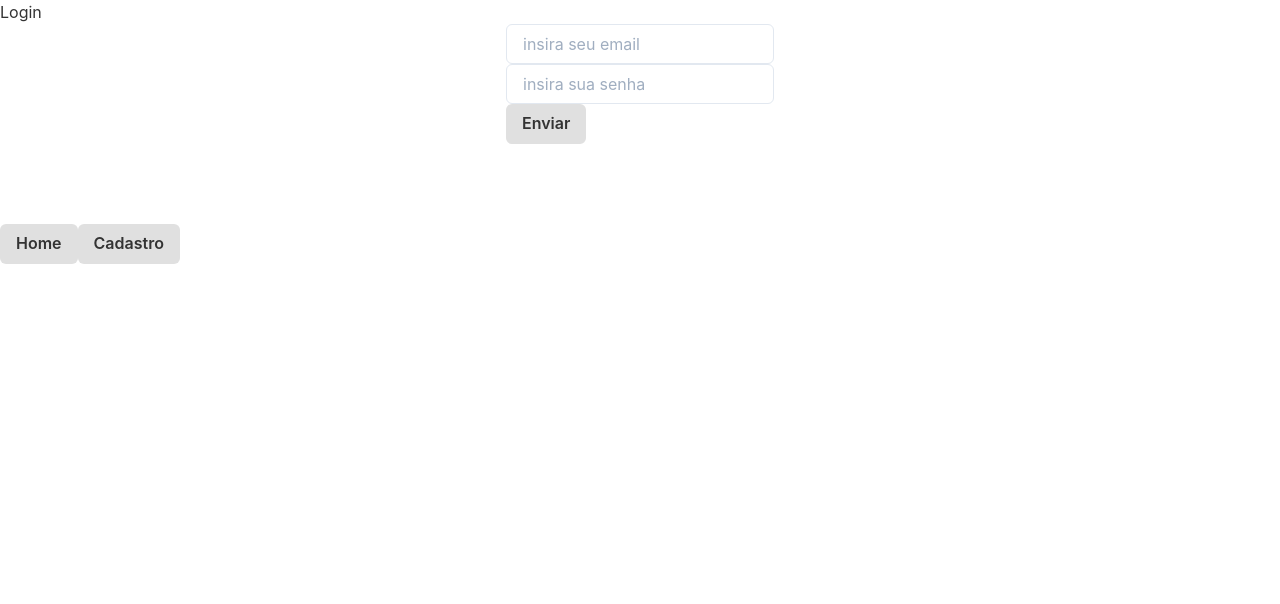
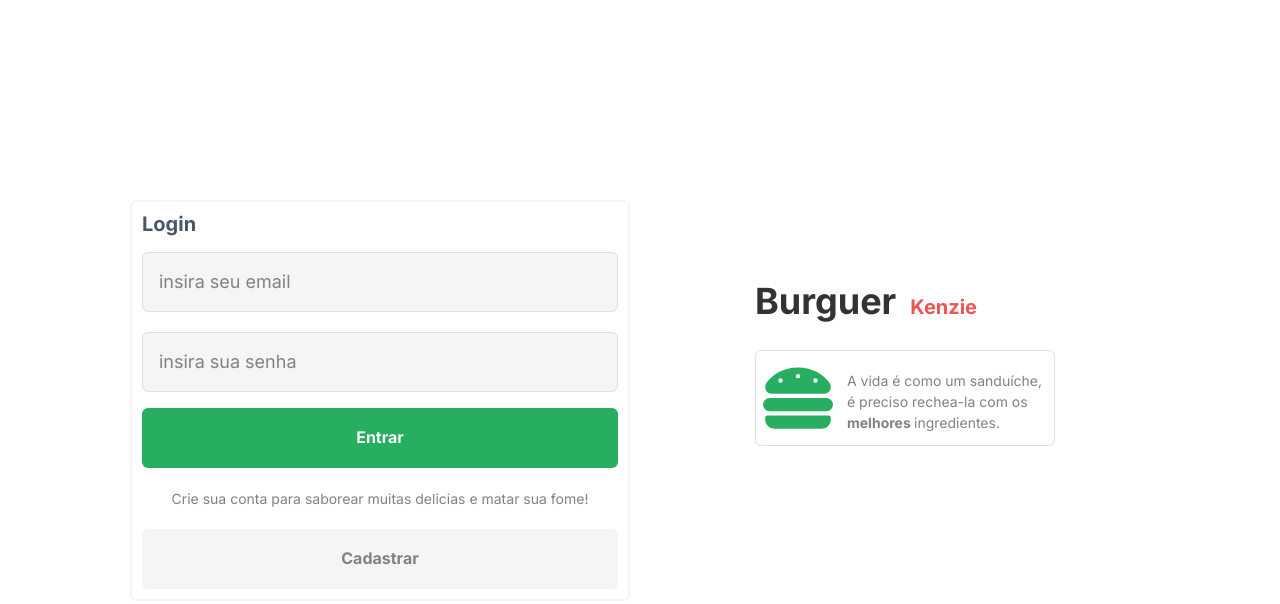
Before and after one commit to HardBoris/HardBoris-Hamburgueria, a React (Create React App) app: page / in a window 1280 px wide. Shown: the top 604 px of the page. Built offline with nearby package versions, Linux system fonts and the light colour scheme.

Commit message:
feat: login almost ready

```diff
--- a/package.json
+++ b/package.json
@@ -3,6 +3,7 @@
   "version": "0.1.0",
   "private": true,
   "dependencies": {
+    "@chakra-ui/icons": "^1.1.1",
     "@chakra-ui/react": "^1.7.4",
     "@emotion/react": "^11",
     "@emotion/styled": "^11",
--- a/public/index.html
+++ b/public/index.html
@@ -24,7 +24,11 @@
       work correctly both with client-side routing and a non-root public URL.
       Learn how to configure a non-root public URL by running `npm run build`.
     -->
-    <title>React App</title>
+    <link
+      href="https://fonts.googleapis.com/css2?family=Inter:wght@400;500;700&display=swap"
+      rel="stylesheet"
+    />
+    <title>Burguer Kenzie</title>
   </head>
   <body>
     <noscript>You need to enable JavaScript to run this app.</noscript>
--- a/src/components/Formulario/Input.tsx
+++ b/src/components/Formulario/Input.tsx
@@ -1,34 +1,111 @@
 import {
   FormControl,
-  // FormErrorMessage,
+  FormErrorMessage,
+  FormLabel,
   Input as ChakraInput,
-  InputProps as ChakraInputProps,
+  InputGroup,
+  InputLeftElement,
+  InputProps,
+  InputRightElement,
 } from "@chakra-ui/react";
-import { ForwardRefRenderFunction, useState, forwardRef } from "react";
+import {
+  ForwardRefRenderFunction,
+  useState,
+  forwardRef,
+  useEffect,
+  useCallback,
+} from "react";
+import { FieldError } from "react-hook-form";
+import { IconType } from "react-icons";
 
-interface InputProps extends ChakraInputProps {
+interface EntradaProps extends InputProps {
   name: string;
   register: any;
-  error?: string;
+  label?: string;
+  error?: FieldError | null;
+  iconLeft?: IconType;
+  iconRight?: IconType;
 }
 
-const Entrada: ForwardRefRenderFunction<HTMLInputElement, InputProps> = (
-  { name, register, error, ...rest },
+type statusOptions = {
+  [key: string]: string;
+};
+
+const statusColor: statusOptions = {
+  default: "cinza.100",
+  error: "status.negative",
+  focus: "cinza.600",
+  filled: "status.success",
+};
+
+const Entrada: ForwardRefRenderFunction<HTMLInputElement, EntradaProps> = (
+  {
+    name,
+    register,
+    label,
+    error = null,
+    iconLeft: Licon,
+    iconRight: Ricon,
+    ...rest
+  },
   ref
 ) => {
   const [value, setValue] = useState("");
+  const [status, setStatus] = useState("default");
+
+  useEffect(() => {
+    if (error) {
+      return setStatus("error");
+    }
+  }, [error]);
+
+  const handleInputFocus = useCallback(() => {
+    if (!error) {
+      setStatus("focus");
+    }
+  }, [error]);
+
+  const handleInputBlur = useCallback(() => {
+    if (value.length > 1 && !error) {
+      return setStatus("filled");
+    }
+  }, [error, value]);
 
   return (
     <>
-      <FormControl>
-        <ChakraInput
-          value={value}
-          onChangeCapture={(event) => setValue(event.currentTarget.value)}
-          error={error}
-          {...register(name)}
-          ref={ref}
-          {...rest}
-        />
+      <FormControl isInvalid={!!error}>
+        {!!label && <FormLabel>{label}</FormLabel>}
+        <InputGroup>
+          {Licon && (
+            <InputLeftElement color={statusColor[status]}>
+              <Licon />
+            </InputLeftElement>
+          )}
+          <ChakraInput
+            name={name}
+            onChangeCapture={(event) => setValue(event.currentTarget.value)}
+            onFocus={handleInputFocus}
+            onBlurCapture={handleInputBlur}
+            borderColor={statusColor[status]}
+            color={statusColor[status]}
+            bg="cinza.0"
+            variant="outline"
+            size="lg"
+            h="60px"
+            _hover={{ bgColor: "cinza.100" }}
+            _placeholder={{ color: "cinza.300" }}
+            _focus={{ bg: "cinza.100" }}
+            ref={ref}
+            {...register(name)}
+            {...rest}
+          />
+          {Ricon && (
+            <InputRightElement>
+              <Ricon />
+            </InputRightElement>
+          )}
+          {!!error && <FormErrorMessage>{error.message}</FormErrorMessage>}
+        </InputGroup>
       </FormControl>
     </>
   );
--- a/src/components/Formulario/index.tsx
+++ b/src/components/Formulario/index.tsx
@@ -1,4 +1,4 @@
-import { Box, Container } from "@chakra-ui/react";
+import { Box, Container, Flex } from "@chakra-ui/react";
 import { ReactNode } from "react";
 
 interface FormularioProps {
@@ -7,7 +7,18 @@
 }
 
 export const Formulario = ({ children, ...rest }: FormularioProps) => (
-  <Container w="300px" h="200px" as="form" {...rest}>
+  <Flex
+    as="form"
+    w={["300px", "300px", "500px", "500px"]}
+    border="2px solid"
+    borderColor="cinza.0"
+    borderRadius="md"
+    padding="10px"
+    boxSize="max-content"
+    flexDirection="column"
+    margin="auto"
+    {...rest}
+  >
     {children}
-  </Container>
+  </Flex>
 );
--- /dev/null
+++ b/src/components/Header/index.tsx
@@ -0,0 +1,26 @@
+import { Flex, Heading } from "@chakra-ui/react";
+
+export const Header = () => {
+  return (
+    <Flex as="header" h={["12vh"]} w="300px" margin="auto">
+      <Flex
+        w={["300px", "300px", "500px", "500px"]}
+        justifyContent="flex-start"
+        alignItems="baseline"
+        margin="auto"
+      >
+        <Heading as="h1" textAlign="right" paddingRight="7px" color="cinza.600">
+          Burguer
+        </Heading>
+        <Heading
+          textAlign="left"
+          paddingLeft="7px"
+          size="md"
+          color="main.secondary"
+        >
+          Kenzie
+        </Heading>
+      </Flex>
+    </Flex>
+  );
+};
--- /dev/null
+++ b/src/components/Info/index.tsx
@@ -0,0 +1,40 @@
+import { Flex, Text } from "@chakra-ui/react";
+import { FaHamburger } from "react-icons/fa";
+import { theme } from "../../styles/theme";
+
+export const Info = () => {
+  return (
+    <Flex
+      border="1px solid"
+      borderColor="cinza.100"
+      borderRadius="md"
+      h={["12vh"]}
+      w="300px"
+      margin="auto"
+    >
+      <Flex
+        w="70px"
+        h="70px"
+        justifyContent="center"
+        alignItems="center"
+        margin="auto"
+        textAlign="center"
+      >
+        <FaHamburger color={theme.colors.main.primary} size="80px" />
+      </Flex>
+      <Flex
+        w="200px"
+        h="100px"
+        justifyContent="center"
+        alignItems="center"
+        margin="auto"
+      >
+        <Text fontSize="sm" color="cinza.300">
+          A vida é como um sanduíche, é preciso rechea-la com os
+          <b> melhores </b>
+          ingredientes.
+        </Text>
+      </Flex>
+    </Flex>
+  );
+};
--- a/src/contexts/index.tsx
+++ b/src/contexts/index.tsx
@@ -9,6 +9,8 @@
 
 export const AppProvider = ({ children }: AppProviderProps) => (
   <AuthProvider>
-    <ChakraProvider theme={theme}>{children}</ChakraProvider>
+    <ChakraProvider resetCSS theme={theme}>
+      {children}
+    </ChakraProvider>
   </AuthProvider>
 );
--- /dev/null
+++ b/src/pages/Login/LoginForm.tsx
@@ -0,0 +1,60 @@
+import { Button, Heading, Text, VStack } from "@chakra-ui/react";
+import { DeepMap, FieldError, FieldValues } from "react-hook-form";
+import { useHistory } from "react-router-dom";
+import { Formulario } from "../../components/Formulario";
+import { Input } from "../../components/Formulario/Input";
+
+interface LoginFormProps {
+  Enviar: () => void;
+  errors: DeepMap<FieldValues, FieldError>;
+  register: any;
+}
+
+export const LoginForm = ({ Enviar, errors, register }: LoginFormProps) => {
+  const history = useHistory();
+  return (
+    <Formulario onSubmit={Enviar}>
+      <Heading size="md">Login</Heading>
+      <VStack mt="4" spacing="5">
+        <Input
+          type="email"
+          name="email"
+          error={errors.email}
+          placeholder="insira seu email"
+          register={register}
+        />
+        <Input
+          name="password"
+          register={register}
+          error={errors.password}
+          type="password"
+          placeholder="insira sua senha"
+        />
+      </VStack>
+      <VStack mt="4" spacing="5">
+        <Button
+          type="submit"
+          bg="main.primary"
+          w="100%"
+          h="60px"
+          color="cinza.0"
+        >
+          Entrar
+        </Button>
+        <Text fontSize="sm" textAlign="center" color="cinza.300">
+          Crie sua conta para saborear muitas delicias e matar sua fome!
+        </Text>
+        <Button
+          type="button"
+          bg="cinza.0"
+          w="100%"
+          h="60px"
+          color="cinza.300"
+          onClick={() => history.push("/signup")}
+        >
+          Cadastrar
+        </Button>
+      </VStack>
+    </Formulario>
+  );
+};
--- a/src/pages/Login/index.tsx
+++ b/src/pages/Login/index.tsx
@@ -1,13 +1,13 @@
-import { Button, Text } from "@chakra-ui/react";
+import { Box, Container, Flex } from "@chakra-ui/react";
 import { useForm } from "react-hook-form";
-import { useHistory } from "react-router-dom";
-import { Formulario } from "../../components/Formulario";
-import { Input } from "../../components/Formulario/Input";
 import { useAuth } from "../../contexts/AuthContext";
 import * as yup from "yup";
 import { yupResolver } from "@hookform/resolvers/yup";
+import { Header } from "../../components/Header";
+import { Info } from "../../components/Info";
+import { LoginForm } from "./LoginForm";
 
-const signInSchema = yup.object().shape({
+const schema = yup.object().shape({
   email: yup.string().required("Email obrigatório").email("Email inválido"),
   password: yup.string().required("Senha obrigatória"),
 });
@@ -19,42 +19,43 @@
 
 export const Login = () => {
   const { signIn } = useAuth();
-  const history = useHistory();
 
   const {
     register,
     handleSubmit,
     formState: { errors },
   } = useForm<txtData>({
-    resolver: yupResolver(signInSchema),
+    resolver: yupResolver(schema),
   });
 
-  const onSubmit = (data: txtData) => {
+  const Enviar = (data: txtData) => {
     signIn(data).then(() => console.log(data));
   };
 
   return (
-    <>
-      <Text>Login</Text>
-      <Formulario onSubmit={handleSubmit(onSubmit)}>
-        <Input
-          type="email"
-          name="email"
+    <Flex
+      flexDirection={["column", "column", "row-reverse", "row-reverse"]}
+      justifyContent={["", "", "center", "center"]}
+      alignItems={["center"]}
+      margin="auto"
+      h="100vh"
+      w={["320px", "320px", "100%", "100%"]}
+    >
+      <Box
+        w={["320px", "320px", "520px", "520px"]}
+        paddingLeft={["0", "0", "10px", "10px"]}
+      >
+        <Header />
+        <Info />
+        <Box h={["10px", "10px", "100px", "100px"]}></Box>
+      </Box>
+      <Box w={["320px", "320px", "520px", "520px"]}>
+        <LoginForm
+          Enviar={handleSubmit(Enviar)}
+          errors={errors}
           register={register}
-          error={errors.email?.message}
-          placeholder="insira seu email"
         />
-        <Input
-          name="password"
-          register={register}
-          error={errors.password?.message}
-          type="password"
-          placeholder="insira sua senha"
-        />
-        <Button type="submit">Enviar</Button>
-      </Formulario>
-      <Button onClick={() => history.push("/home")}>Home</Button>
-      <Button onClick={() => history.push("/signup")}>Cadastro</Button>
-    </>
+      </Box>
+    </Flex>
   );
 };
--- a/src/styles/theme.ts
+++ b/src/styles/theme.ts
@@ -6,16 +6,16 @@
       primary: "#27ae60",
       secondary: "#eb5757",
     },
-    gray: {
+    cinza: {
       0: "#f5f5f5",
       100: "#e0e0e0",
       300: "#828282",
       600: "#333333",
     },
-    feedback: {
+    status: {
       negative: "#e60000",
       warning: "#ffcd07",
-      sucess: "#168821",
+      success: "#168821",
       information: "#155bcb",
     },
   },
```
Also changed, not shown: 1 other file (tests, documents, lock files or other folders).
